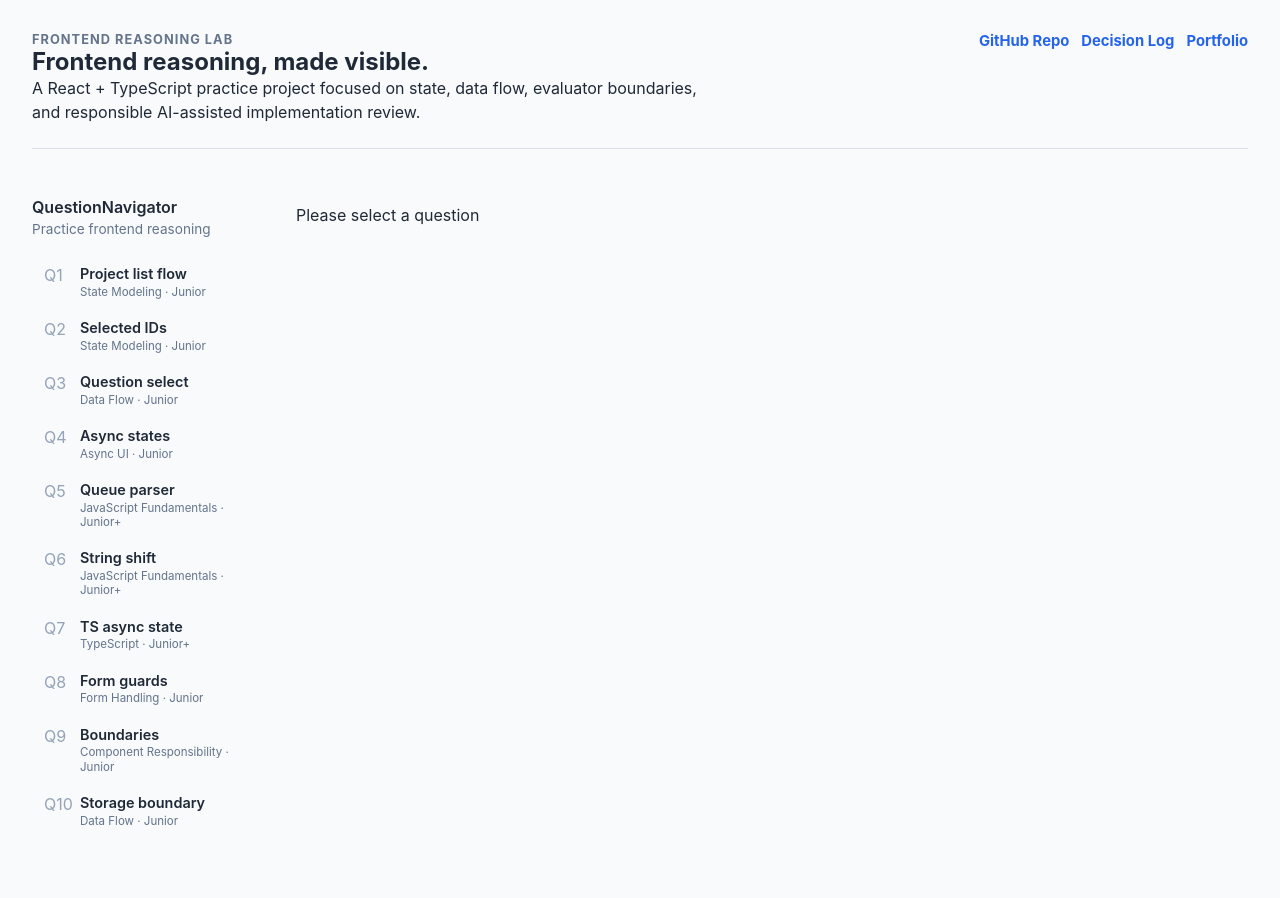
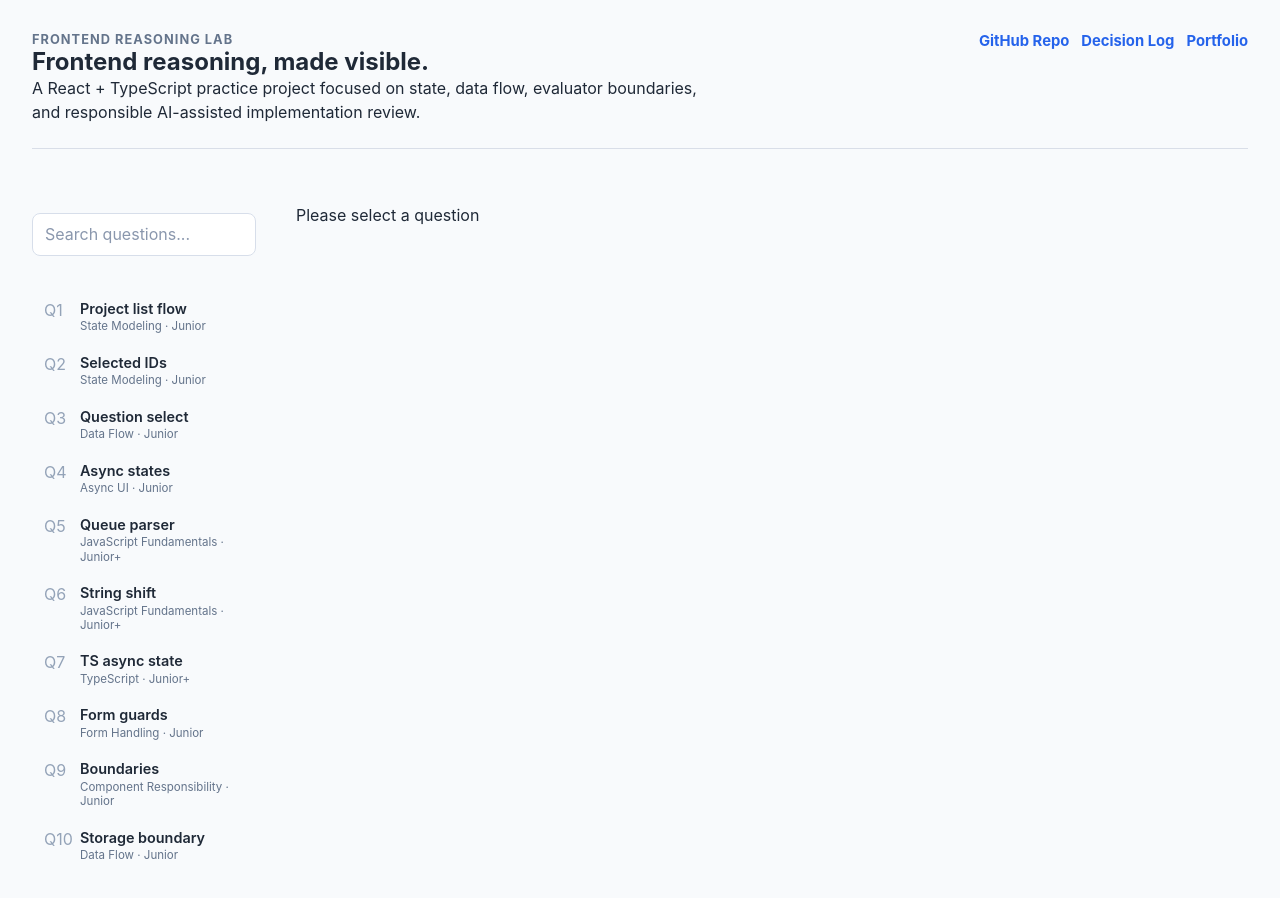
Before and after one commit to stuartchendev/frontend-reasoning-lab, a React (Vite) app: page / in a window 1280 px wide. Shown: the top 898 px of the page. Before the commit the page ends 876 px from the top, so only its background shows below. Built offline with nearby package versions, Linux system fonts and the light colour scheme.

Commit message:
feat: add question search filtering

```diff
--- a/src/App.tsx
+++ b/src/App.tsx
@@ -31,12 +31,27 @@ const flowSteps = [
 
 export default function App() {
   const [selectedQuestionId, setSelectedQuestionId] = useState("");
+  const [searchText, setSearchText] = useState("");
   const [answerText, setAnswerText] = useState("");
   const [isEvaluating, setIsEvaluating] = useState(false);
   const [evaluationResult, setEvaluationResult] =
     useState<EvaluationResult | null>(null);
 
   const selectedQuestion = fixedQuestions.find((question) => question.id === selectedQuestionId);
+
+  // for QuestionNavigator Search filter
+  const filteredQuestions = fixedQuestions.filter((question) => {
+    const normalizedSearchText = searchText.trim().toLowerCase();
+
+    if (!normalizedSearchText) return true;
+
+    return [
+      question.order,
+      question.title,
+      question.shortTitle,
+      question.category
+    ].some((value) => value.toLowerCase().includes(normalizedSearchText));
+  });
 
   const handleSelectQuestion = (id: string) => {
     setSelectedQuestionId(id);
@@ -74,9 +89,11 @@ export default function App() {
       </section>
       <div className="workspace-layout">
         <QuestionNavigator
-          questions={fixedQuestions}
+          questions={filteredQuestions}
+          searchText={searchText}
           selectedQuestionId={selectedQuestionId}
           onSelectQuestion={handleSelectQuestion}
+          onSearchTextChange={setSearchText}
         />
         {selectedQuestion ?
           <section className="practice-panel" aria-labelledby="question-title">
--- a/src/components/QuestionNavigator.tsx
+++ b/src/components/QuestionNavigator.tsx
@@ -1,31 +1,45 @@
 import type { ReasoningQuestions } from "../types/reasoning";
 type QuestionNavigatorProps = {
     questions: ReasoningQuestions[];
-    selectedQuestionId: string;
+    selectedQuestionId: string | null;
+    searchText: string;
     onSelectQuestion: (id: string) => void;
+    onSearchTextChange: (questionId: string) => void;
 }
 export function QuestionNavigator({
     questions,
+    searchText,
     selectedQuestionId,
     onSelectQuestion,
+    onSearchTextChange
 }: QuestionNavigatorProps) {
 
     return (
         <aside className="question-navigator" aria-label="Question navigator">
             <div className="question-navigator__header">
-                <p className="question-navigator__eyebrow">QuestionNavigator</p>
-                <p className="question-navigator__subtitle">
-                    Practice frontend reasoning
-                </p>
+                <input
+                    className="question-navigator__search"
+                    type="search"
+                    value={searchText}
+                    onChange={(event) => onSearchTextChange(event.target.value)}
+                    placeholder="Search questions..."
+                    aria-label="Search questions..."
+                ></input>
             </div>
 
             <nav className="question-navigator__nav">
-                {questions.map((question) => (
+                {questions.length === 0 ?
+                    (
+                        <div className="question-navigator__empty">
+                            <p>No question found</p>
+                            <span>Try another keyword.</span>
+                        </div>
+                    ) : (
+                        questions.map((question) => (
                             <button
                                 key={question.id}
                                 type="button"
-                        className={`question-navigator__link${
-                            question.id === selectedQuestionId ? " is-active" : ""
+                                className={`question-navigator__link${question.id === selectedQuestionId ? " is-active" : ""
                                     }`}
                                 aria-current={
                                     question.id === selectedQuestionId ? "page" : undefined
@@ -43,7 +57,10 @@ export function QuestionNavigator({
                                     </span>
                                 </span>
                             </button>
-                ))}
+                        ))
+                    )
+
+                }
             </nav>
         </aside>
     );
--- a/src/styles.css
+++ b/src/styles.css
@@ -350,6 +350,45 @@ select {
   line-height: 1.25;
 }
 
+.question-navigator__search {
+  width: 100%;
+  margin: 1rem 0;
+  padding: 0.65rem 0.75rem;
+
+  border: 1px solid #d7deea;
+  border-radius: 0.5rem;
+  background: #ffffff;
+
+  color: #172033;
+  font: inherit;
+}
+
+.question-navigator__search::placeholder {
+  color: #8a97ad;
+}
+
+.question-navigator__search:focus {
+  outline: 2px solid #4f7cff;
+  outline-offset: 2px;
+  border-color: transparent;
+}
+
+.question-navigator__empty {
+  padding: 1rem 0.75rem;
+  color: #63708a;
+  text-align: center;
+}
+
+.question-navigator__empty p {
+  margin: 0 0 0.25rem;
+  color: #28344a;
+  font-weight: 600;
+}
+
+.question-navigator__empty span {
+  font-size: 0.875rem;
+}
+
 /* Evaluation guide */
 .practice-layout {
   display: block;
```
Lines whose indentation alone changed are shown as unchanged.
